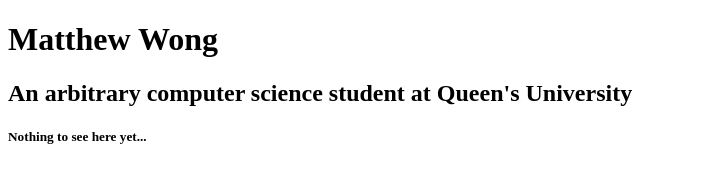
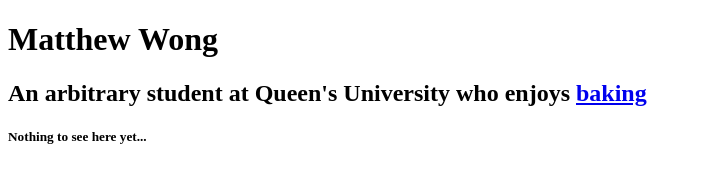
Before and after one commit to matthewyhwong/matthewyhwong.github.io, a plain HTML site: page index.html in a window 1280 px wide. Shown: the whole page, without its empty margins (0-702 px from the left). Drawn offline with Linux system fonts and the light colour scheme.

Commit message:
Update index.html
who enjoys baking

```diff
--- a/index.html
+++ b/index.html
@@ -6,7 +6,7 @@
 <body>
 
 <h1>Matthew Wong</h1>
-<h2>An arbitrary computer science student at Queen's University</h2>
+<h2>An arbitrary student at Queen's University who enjoys <a href="baking.html">baking</a></h2>
 <h5>Nothing to see here yet...</h5>
 
 </body>
```
